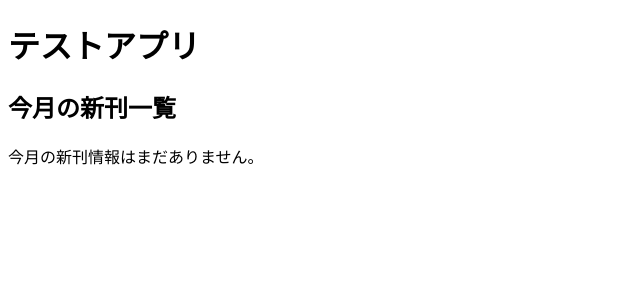
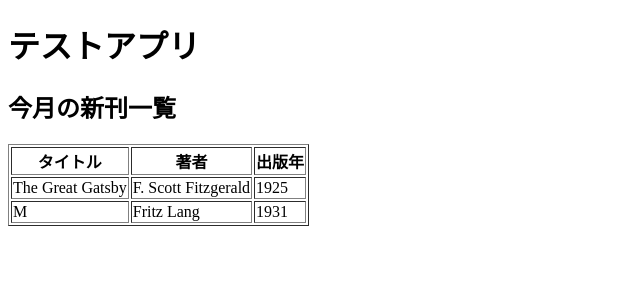
Before and after one commit to ryosan-dolphin-joker7/flask_webapp, a Flask app: page / in a window 1280 px wide. Shown: the top 300 px of the page, without its empty margins (0-640 px from the left). Run offline with Flask 3, Linux system fonts and the light colour scheme.

Commit message:
テーブルデータの表示を追加しました

```diff
--- a/flask_app/main.py
+++ b/flask_app/main.py
@@ -3,6 +3,12 @@ from flask import render_template
 
 @app.route('/')
 def index():
-    return render_template(
-        'index.html'
-    )
+    books = [
+        {'title': 'The Great Gatsby',
+        'author': 'F. Scott Fitzgerald',
+        'year': 1925},
+        {'title': 'M',
+        'author': 'Fritz Lang',
+        'year': 1931}
+    ]
+    return render_template('index.html', books=books)
--- a/flask_app/templates/index.html
+++ b/flask_app/templates/index.html
@@ -7,6 +7,19 @@
   <body>
     <h1>テストアプリ</h1>
     <h2>今月の新刊一覧</h2>
-    <p>今月の新刊情報はまだありません。</p>
+    <table border="1">
+      <tr>
+        <th>タイトル</th>
+        <th>著者</th>
+        <th>出版年</th>
+      </tr>
+      {% for book in books %}
+      <tr>
+        <td>{{book.title}}</td>
+        <td>{{book.author}}</td>
+        <td>{{book.year}}</td>
+      </tr>
+      {% endfor %}
+    </table>
   </body>
 </html>
```
